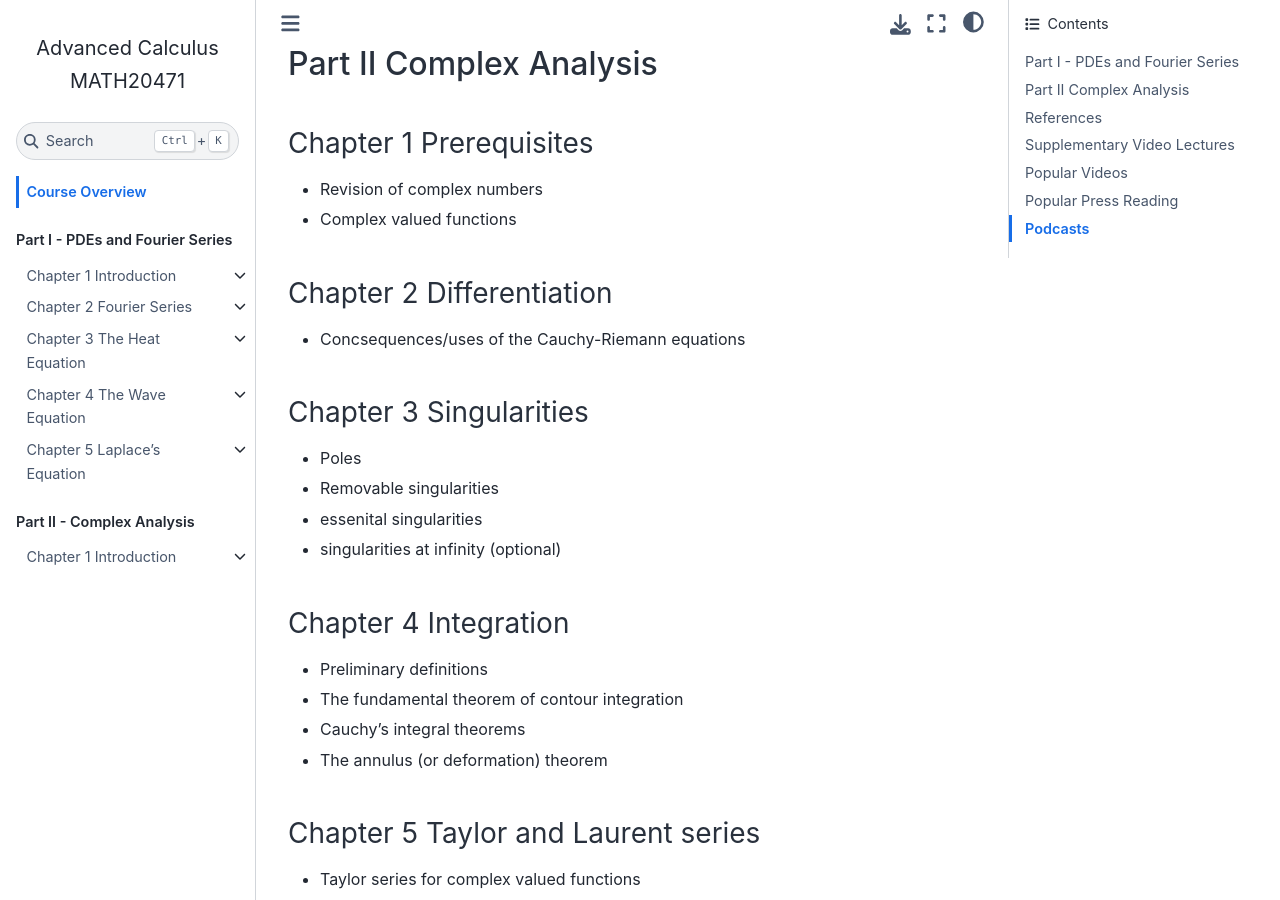
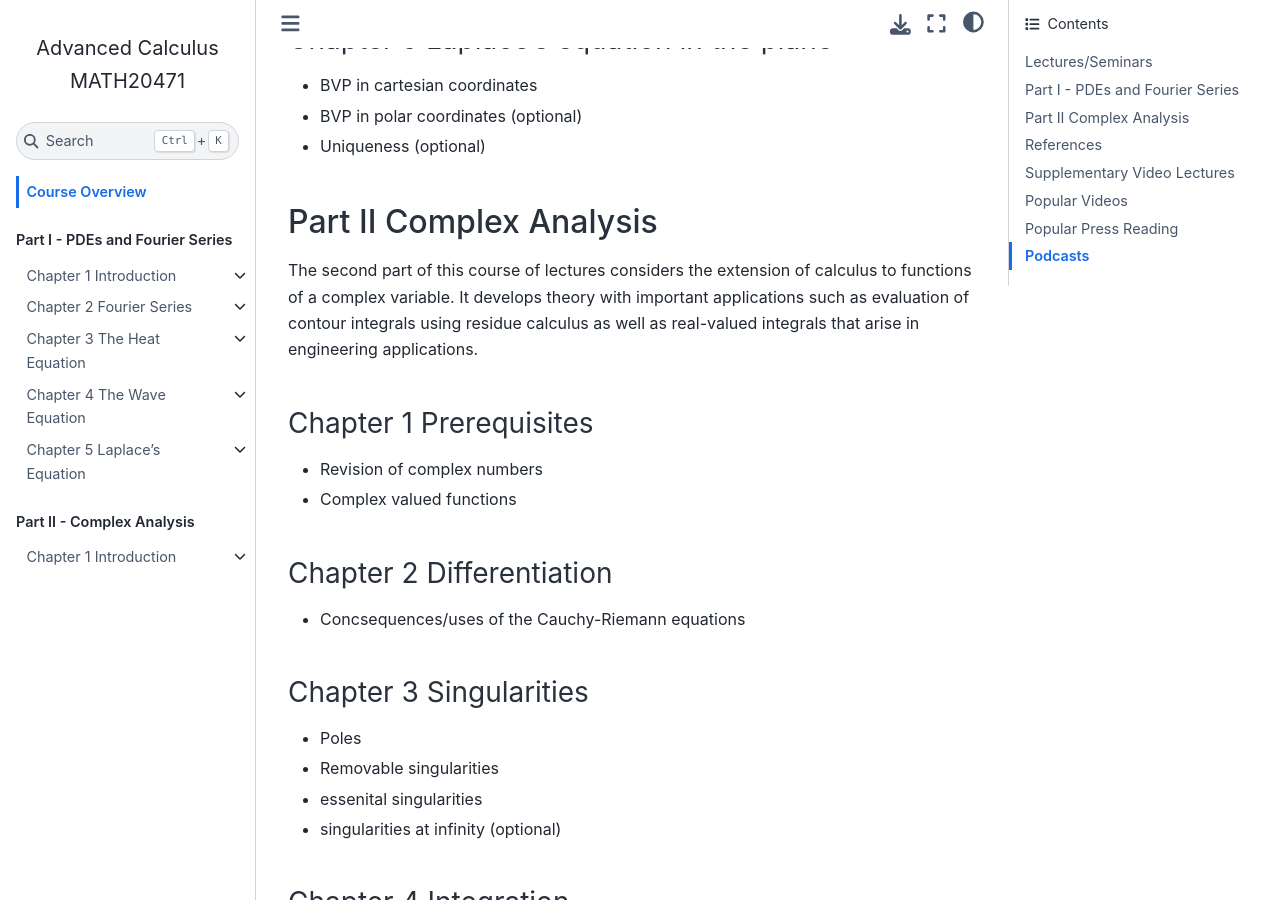
Before and after one commit to jjcrofts77/Advanced-Calculus-MATH20471, a Jupyter Book: the page built from intro.md, in a window 1280 px wide and 900 px high, scrolled down 1543 px. Built offline with Jupyter Book 1.0.4 settings and Sphinx 7.4.7 and the Sphinx Book theme 1.1.4, drawn with Linux system fonts in a browser that asks for light colours; some of the changed lines change nothing that is shown; some of the changed text lies outside the part shown.

Commit message:
Update intro.md

```diff
--- a/intro.md
+++ b/intro.md
@@ -3,7 +3,11 @@
 
 This Jupyterbook provides the course notes for the second year module Advanced Calculus (MATH20471).
 
-If you have trouble viewing the jupyter files copy and paste into the nbviewer website.
+### Lectures/Seminars
+
+| a    | b    |
+| :--- | ---: |
+| c    | d    |
 
 ## Part I - PDEs and Fourier Series
 
@@ -41,6 +45,8 @@
    - Uniqueness (optional)
 
 ## Part II Complex Analysis
+
+The second part of this course of lectures considers the extension of calculus to functions of a complex variable. It develops theory with important applications such as evaluation of contour integrals using residue calculus as well as real-valued integrals that arise in engineering applications.
 
 ### Chapter 1 Prerequisites
    - Revision of complex numbers
```
